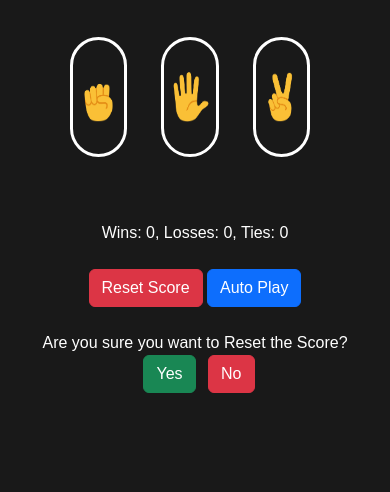
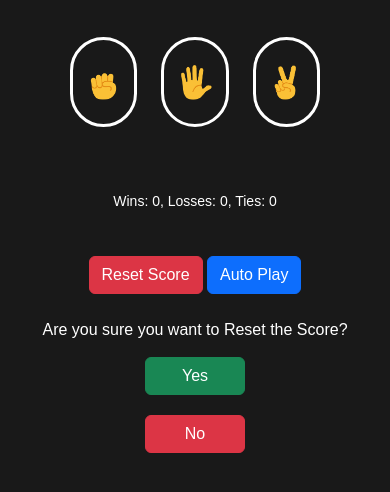
Before and after one commit to AhmeedMansour/Rock-Paper-Scissors, a plain HTML site: page index.html in a window 390 px wide. Both pictures are taken after a click on the button "Reset Score". Shown: the part 76-568 px from the top of the page. Drawn offline with Linux system fonts and the light colour scheme.

Commit message:
fixed display

```diff
--- a/css/styles.css
+++ b/css/styles.css
@@ -1,23 +1,112 @@
 body {
     background-color: rgb(25, 25, 25);
     color: white;
-    font-family: Arial;
+    font-family: Arial, sans-serif;
+    text-align: center;
+    margin: 0;
+    padding: 0;
 }
 
-.move-icon{
-    height: 50px;
+/* Game title */
+h2 {
+    font-size: 32px;
 }
 
-.move-button{
+/* Game buttons */
+.move-button {
     width: 120px;
     height: 120px;
     border-radius: 60px;
     border: 3px solid white;
     background-color: transparent;
-    margin-right: 10px;
     cursor: pointer;
+    transition: transform 0.2s ease-in-out;
 }
-.js-result{
+
+.move-button:hover {
+    transform: scale(1.1);
+}
+
+/* Icons inside buttons */
+.move-icon {
+    height: 50px;
+}
+
+/* Score result text */
+.js-result {
     font-size: 25px;
     font-weight: bold;
+    margin-top: 10px;
 }
+
+/* Score display */
+.js-score {
+    font-size: 18px;
+    margin-top: 5px;
+}
+
+/* Game moves display */
+.js-moves {
+    font-size: 18px;
+    display: flex;
+    align-items: center;
+    justify-content: center;
+    gap: 10px;
+}
+
+/* Reset message */
+.reset-message {
+    display: flex;
+    flex-direction: column;
+    align-items: center;
+    text-align: center;
+    opacity: 0;
+    transition: opacity 0.3s ease-in-out;
+    gap: 10px; /* Adds space between text and buttons */
+}
+/* Button spacing */
+.game-btn {
+    margin-top: 20px;
+}
+
+/* Responsive Design */
+@media (max-width: 768px) {
+    .move-button {
+        width: 100px;
+        height: 100px;
+        border-radius: 50px;
+    }
+    .move-icon {
+        height: 40px;
+    }
+    .js-result {
+        font-size: 22px;
+    }
+    .js-score {
+        font-size: 16px;
+    }
+}
+
+@media (max-width: 576px) {
+    .move-button {
+        width: 90px;
+        height: 90px;
+        border-radius: 45px;
+    }
+    .move-icon {
+        height: 35px;
+    }
+    .js-result {
+        font-size: 18px;
+    }
+    .js-score {
+        font-size: 14px;
+    }
+    .reset-message {
+        flex-direction: column;
+    }
+    .reset-message button {
+        width: 100px; /* Ensures consistent button size */
+        margin: 5px 0; /* Adds space between buttons */
+    }
+}
```
